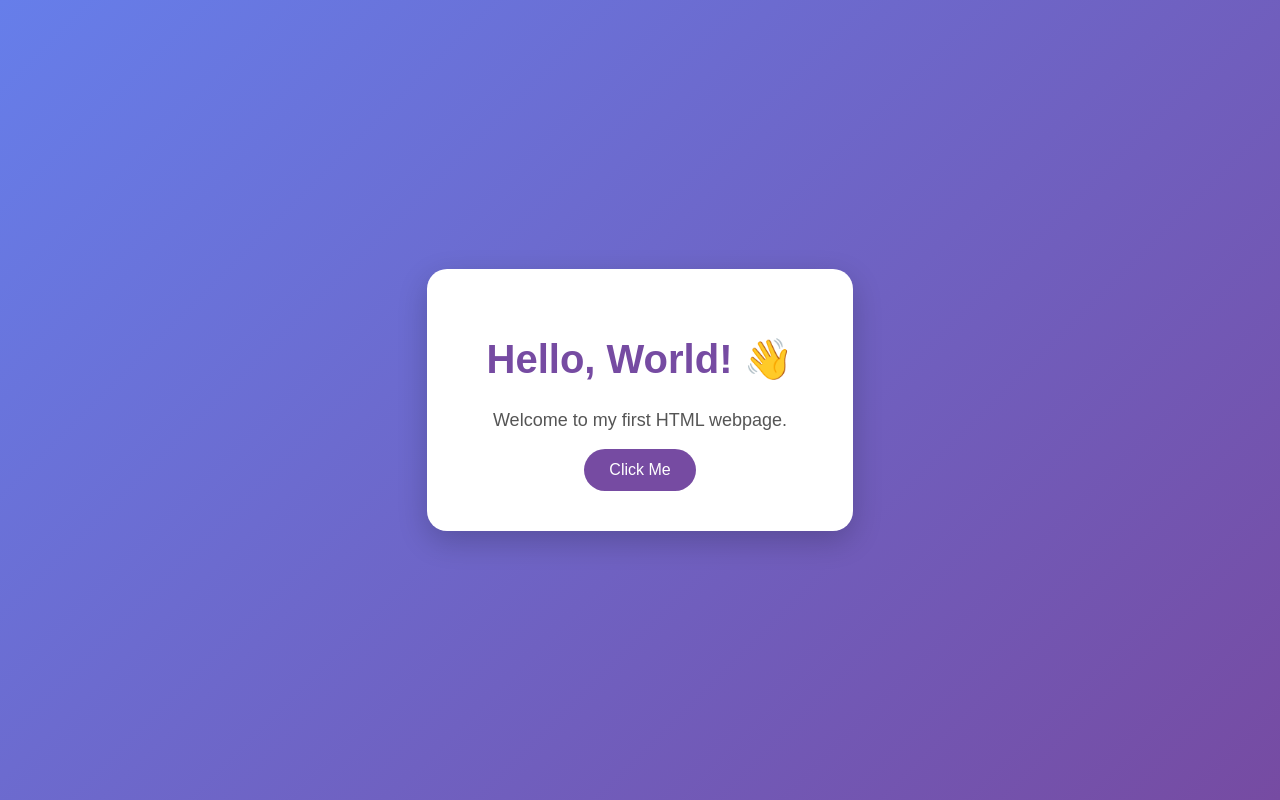
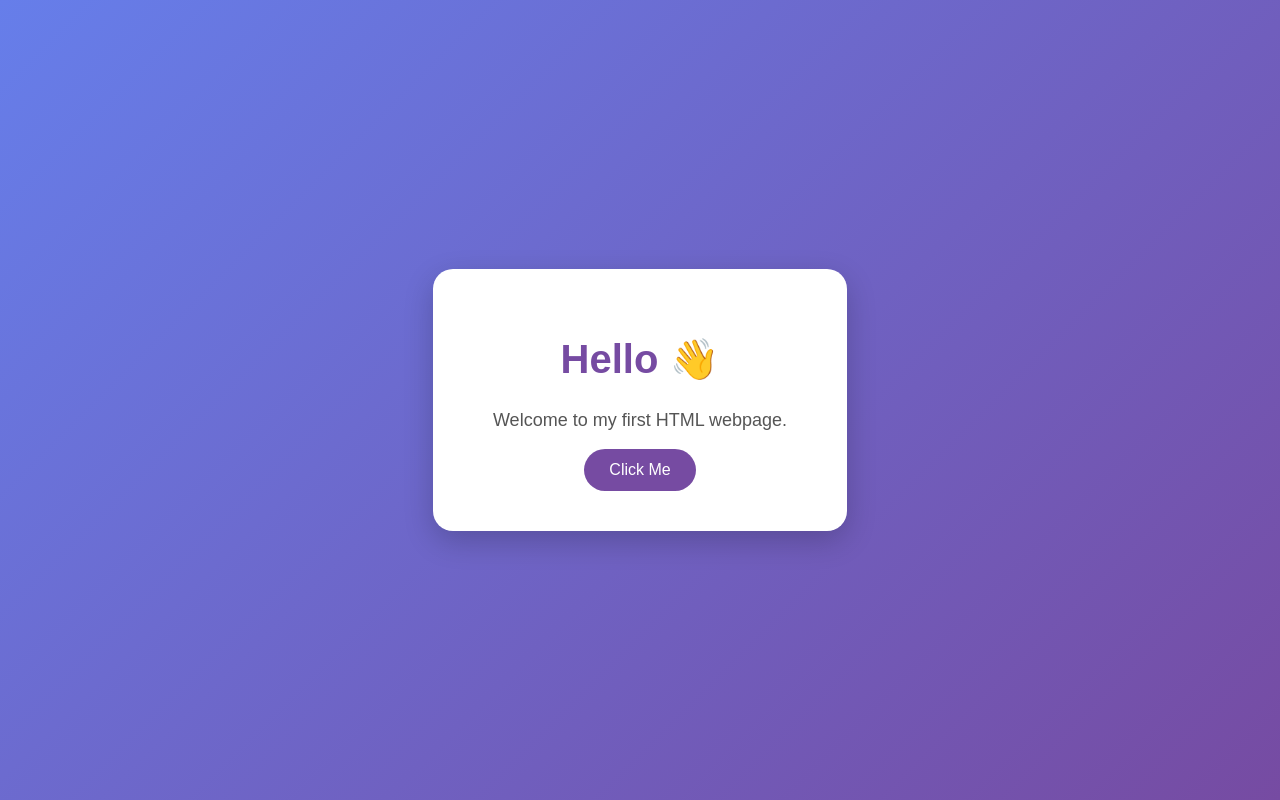
Before and after one commit to chaitanyarddy003/project1, a plain HTML site: page index.html in a window 1280 px wide. Drawn offline with Linux system fonts and the light colour scheme.

Commit message:
second change

```diff
--- a/index.html
+++ b/index.html
@@ -52,7 +52,7 @@
 <body>
 
     <div class="container">
-        <h1>Hello, World! 👋</h1>
+        <h1>Hello 👋</h1>
         <p>Welcome to my first HTML webpage.</p>
         <button onclick="alert('Hello! Welcome to HTML!')">
             Click Me
```
